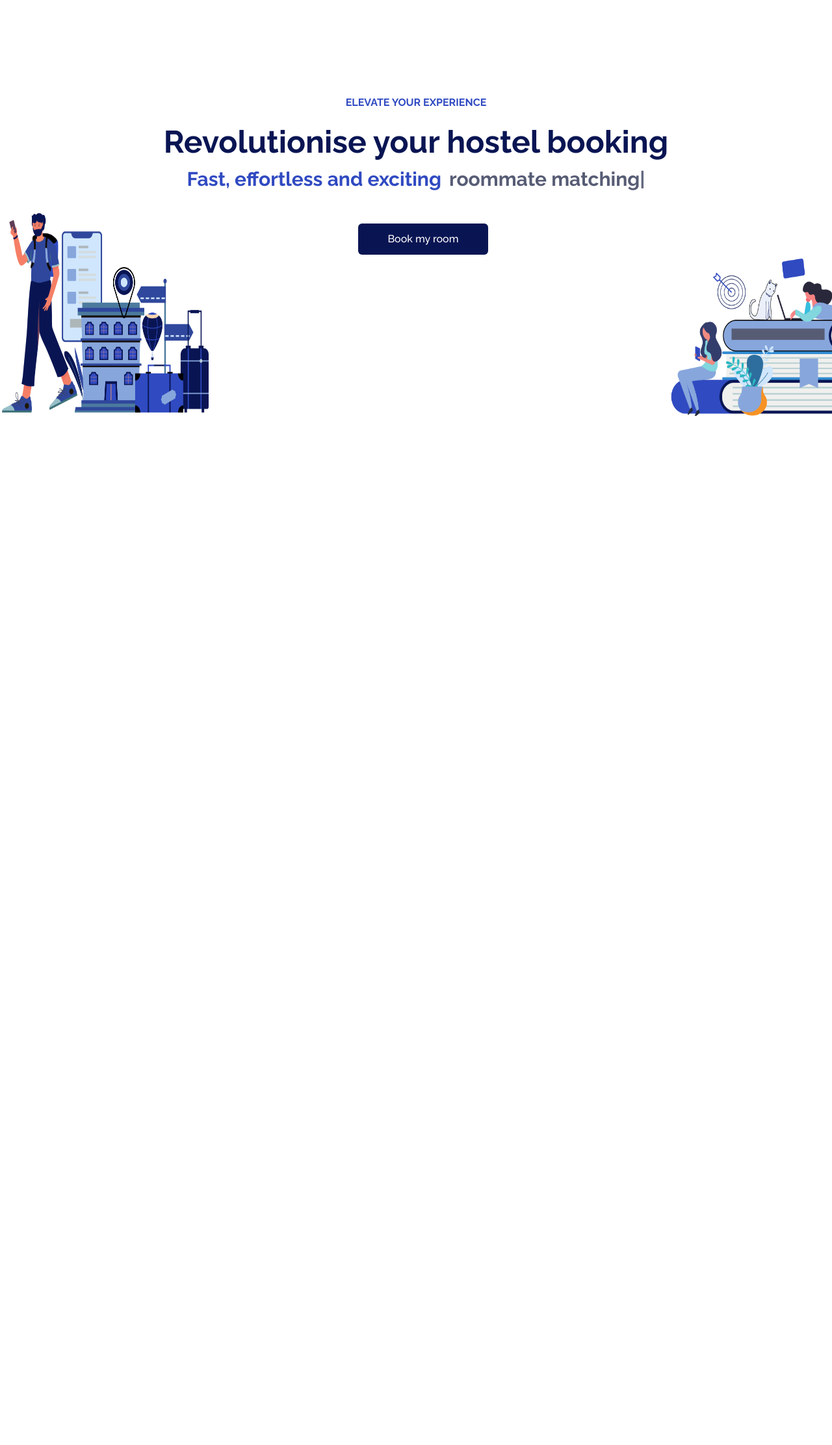
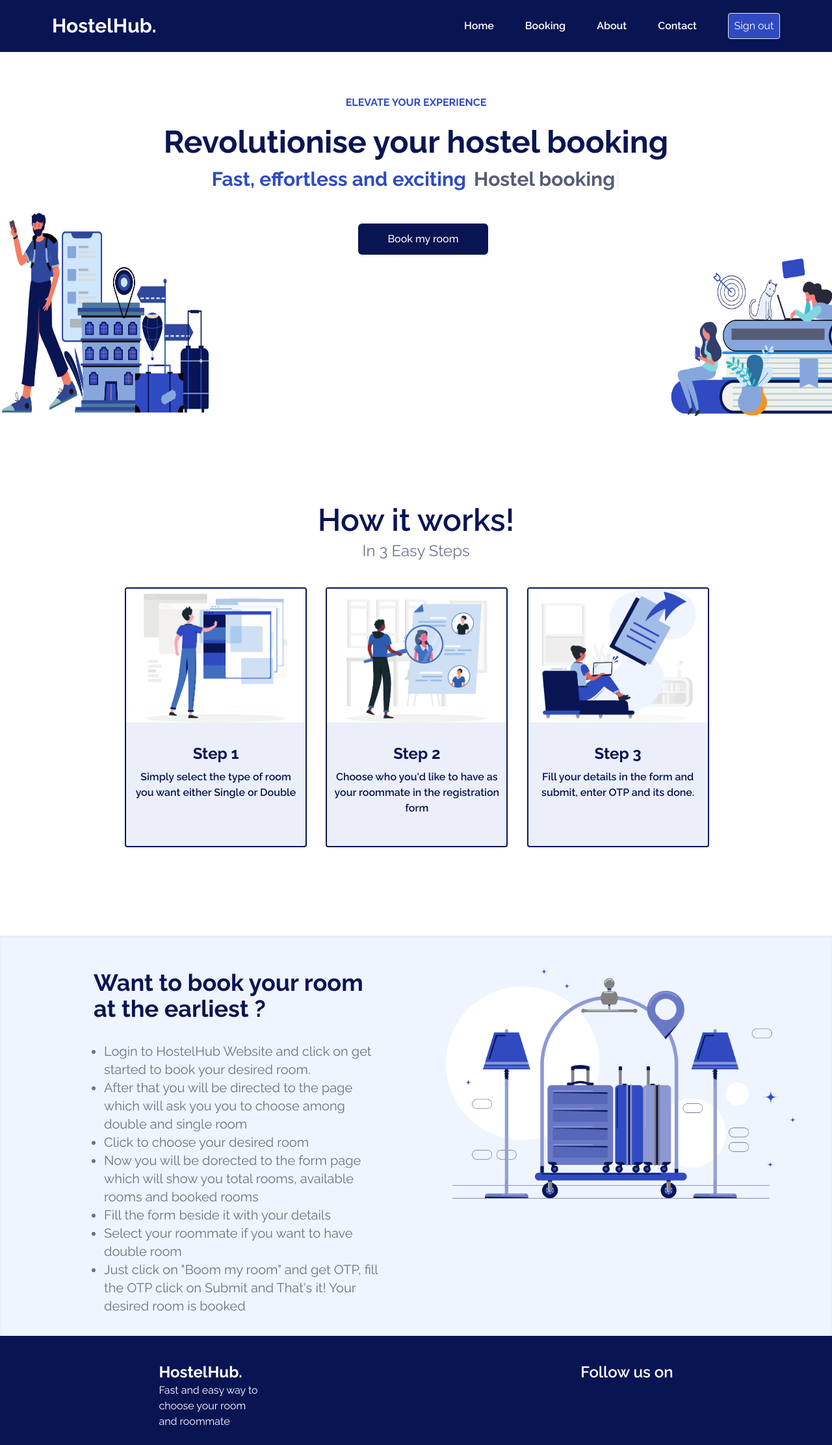
Before and after one commit to AyushmanSoni/HostelHub-Frontend, a React (Create React App) app in the folder hostelhub/: page /home in a window 1280 px wide. Shown: the top 2224 px of the page at 65% size. Before the commit the page ends 800 px from the top, so only its background shows below. Built offline with nearby package versions, Linux system fonts and the light colour scheme.

Commit message:
added routes for navbar, HIW and Footer

```diff
--- a/hostelhub/src/components/Hero.jsx
+++ b/hostelhub/src/components/Hero.jsx
@@ -3,10 +3,15 @@ import { ReactTyped } from "react-typed";
 import vec1 from '../assests/hero3.png'
 import vec2 from '../assests/hero4.png'
 import { Link } from 'react-router-dom'
-
+import Hiw from './Hiw';
+import AboutDouble from './AboutDouble';
+import Footer from './Footer';
+import NavBar from './NavBar';
 const Hero = () => {
   return (
+
     <div className='text-black'>
+      <NavBar/>
         <div className='max-w-[800px] w-full h-[400px] sm:h-[320px] pt-28 mx-auto text-center flex flex-col justify-center '>
             <p className='text-[#304AC1] font-bold p-2'>ELEVATE YOUR EXPERIENCE</p>
             <h1 className='md:text-5xl sm:text-4xl text-3xl font-bold md:py-4 text-[#091553]'>Revolutionise your hostel booking</h1>
@@ -31,8 +36,16 @@ const Hero = () => {
             <img className=' ml-20 h-[320px] w-[450px]' src={vec1} alt="" />
           </div>
         </div>
+        <Hiw/>
+        <AboutDouble/>
+        <Footer/>
     </div>
+
+    // <div>
+    //
+    // </div>
   )
+
 }
 
 export default Hero
--- a/hostelhub/src/components/NavBar.jsx
+++ b/hostelhub/src/components/NavBar.jsx
@@ -29,7 +29,7 @@ const NavBar = () => {
         setNav(!nav)
     }
   return (
-    <div className=' flex justify-between items-center h-20 w-full mx-auto px-20 bg-[#091553]'>
+    <div className=' fixed flex justify-between items-center h-20 w-full mx-auto px-20 bg-[#091553]'>
         <h1 className='w-full text-3xl font-bold text-white'>HostelHub.</h1>
         <ul className='hidden md:flex'>
             {links.map(({id , link})=>(
```
